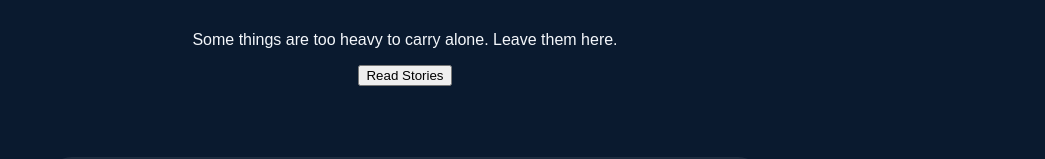
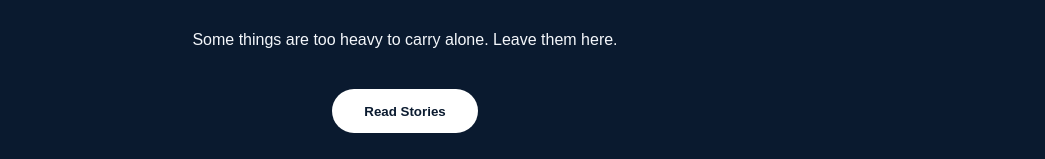
Before and after one commit to phantom787/anonymous-chest, a React (Vite) app in the folder client/: page / in a window 1280 px wide. Shown: the part 152-311 px from the top of the page, without its empty margins (235-1280 px from the left). Built offline with nearby package versions, Linux system fonts and the light colour scheme; no server answers.

Commit message:
Update index.css

```diff
--- a/client/src/index.css
+++ b/client/src/index.css
@@ -1,3 +1,14 @@
+.hero-cta {
+  margin-top: 1.5rem;
+  padding: 0.9rem 2rem;
+  border-radius: 2rem;
+  border: none;
+  background: white;
+  color: #0a1a2f;
+  font-weight: 700;
+  cursor: pointer;
+}
+
 :root {
   --bg: #0a1a2f;
   --card: rgba(255,255,255,0.08);
```
